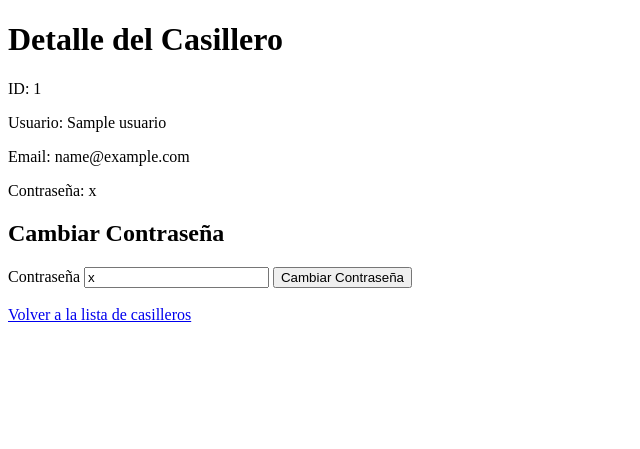
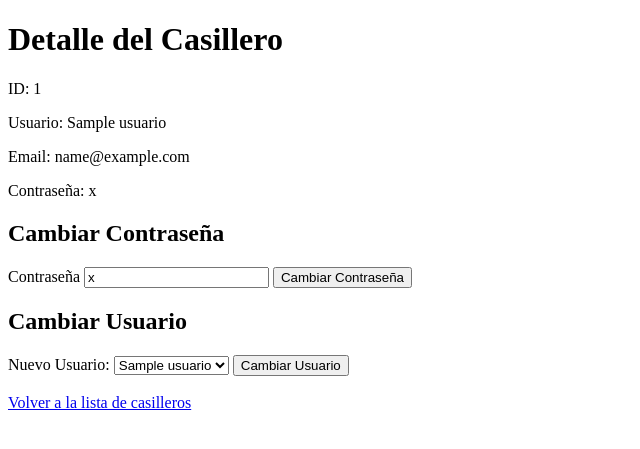
Before and after one commit to Taspee/PDS3, a Django app: page /casilleros/1/ in a window 1280 px wide. Shown: the top 449 px of the page, without its empty margins (0-640 px from the left). Run offline with Django 5.2, Linux system fonts and the light colour scheme; tables that the repository leaves empty hold one stand-in row (values such as "Sample post").

Commit message:
Bugfixes y la posibilidad de cambiar usuario al locker

```diff
--- a/lockers/lapp/forms.py
+++ b/lockers/lapp/forms.py
@@ -12,7 +12,9 @@ class UsuarioForm(forms.ModelForm):
 class CasilleroPasswordForm(forms.ModelForm):
     class Meta:
         model = Casillero
-        fields = ['password']  # Asegúrate de que 'password' es el campo que estás usando
+        fields = ['password']  # Campo de contraseña
+
+    nuevo_usuario_id = forms.ModelChoiceField(queryset=Usuario.objects.all(), required=False, label="Nuevo Usuario")
 
     def clean_password(self):
         password = self.cleaned_data.get('password')
--- a/lockers/lapp/templates/casillero_detail.html
+++ b/lockers/lapp/templates/casillero_detail.html
@@ -27,7 +27,19 @@
             </ul>
         {% endif %}
 
-        <button type="submit">Cambiar Contraseña</button>
+        <button type="submit" name="cambiar_contraseña">Cambiar Contraseña</button>
+    </form>
+
+    <h2>Cambiar Usuario</h2>
+    <form method="POST">
+        {% csrf_token %}
+        <label for="nuevo_usuario_id">Nuevo Usuario:</label>
+        <select name="nuevo_usuario_id" id="nuevo_usuario_id">
+            {% for usuario in usuarios %}
+                <option value="{{ usuario.id }}">{{ usuario.name }}</option>
+            {% endfor %}
+        </select>
+        <button type="submit" name="cambiar_usuario">Cambiar Usuario</button>
     </form>
 
     <br>
--- a/lockers/lapp/templates/casilleros_list.html
+++ b/lockers/lapp/templates/casilleros_list.html
@@ -13,11 +13,13 @@
         {% for casillero in casilleros %}
             <tr>
                 <td>{{ casillero.id }}</td>
-                    <td>{{ casillero.user.name }}</td>
-                    <td>{{ casillero.user.email }}</td>
+                <td>{{ casillero.usuario.name }}</td>  <!-- Accede correctamente al nombre del usuario -->
+                <td>{{ casillero.usuario.email }}</td>  <!-- Accede correctamente al email del usuario -->
                 <td>{{ casillero.password }}</td>
                 <td>
                     <a href="{% url 'locker_detail' casillero.id %}">Ver</a>
                 </td>
             </tr>
         {% endfor %}
+    </tbody>
+</table>
--- a/lockers/lapp/views.py
+++ b/lockers/lapp/views.py
@@ -9,36 +9,72 @@ from django.core.mail import EmailMessage
 # Vista para mostrar el estado de los casilleros
 def casilleros_list(request):
     casilleros = Casillero.objects.select_related('usuario').all()  # Obtiene los casilleros con sus usuarios
+    print(casilleros)  # Verifica que los datos están siendo recuperados
     return render(request, 'casilleros_list.html', {'casilleros': casilleros})
+
 def casillero_detail(request, casillero_id):
     casillero = get_object_or_404(Casillero, id=casillero_id)
+    usuarios = Usuario.objects.all()  # Obtén todos los usuarios para mostrarlos en el formulario
 
     if request.method == 'POST':
-        # Si se recibe el formulario para cambiar la contraseña
-        form = CasilleroPasswordForm(request.POST, instance=casillero)
-        if form.is_valid():
-            form.save()  # Guarda la nueva contraseña
+        # Si se presionó el botón para cambiar la contraseña
+        if 'cambiar_contraseña' in request.POST:
+            form = CasilleroPasswordForm(request.POST, instance=casillero)
+            if form.is_valid():
+                form.save()  # Guarda la nueva contraseña
 
-            # Enviar correo electrónico notificando el cambio de contraseña
-            asunto = 'Tu contraseña ha sido cambiada'
-            mensaje = f'<p>Hola {casillero.usuario.name}, tu contraseña ha sido cambiada con éxito.</p>\n Tu Nueva contraseña es: {casillero.password}'
-            destinatarios = [casillero.usuario.email]
+                # Enviar correo electrónico notificando el cambio de contraseña
+                asunto = 'Tu contraseña ha sido cambiada'
+                mensaje = f"<p>Hola {casillero.usuario.name}, tu contraseña ha sido cambiada con éxito.</p><p>Tu nueva contraseña es: {casillero.password}</p>"
+                destinatarios = [casillero.usuario.email]
 
-            # Usar EmailMessage para enviar el correo en formato HTML
-            email = EmailMessage(
-                asunto,  # Asunto del correo
-                mensaje,  # Cuerpo del mensaje (en HTML)
-                settings.DEFAULT_FROM_EMAIL,  # Correo desde el que se envía
-                destinatarios,  # Lista de destinatarios
-            )
-            email.content_subtype = "html"  # Indica que el contenido es HTML
-            email.send()  # Envía el correo
+                email = EmailMessage(
+                    asunto,
+                    mensaje,
+                    settings.DEFAULT_FROM_EMAIL,
+                    destinatarios,
+                )
+                email.content_subtype = "html"
+                email.send()
 
-            return redirect('locker_detail', casillero_id=casillero.id)  # Redirige a la misma vista para ver los cambios
+                return redirect('locker_detail', casillero_id=casillero.id)  # Redirige para ver los cambios
+
+        # Si se presionó el botón para cambiar el usuario
+        elif 'cambiar_usuario' in request.POST:
+            nuevo_usuario_id = request.POST.get('nuevo_usuario_id')
+            if nuevo_usuario_id:
+                nuevo_usuario = Usuario.objects.get(id=nuevo_usuario_id)
+                casillero.usuario = nuevo_usuario
+                casillero.save()
+
+                # Enviar correo electrónico al nuevo usuario notificando el ID del casillero y su contraseña
+                asunto = 'Nuevo Casillero Asignado'
+                mensaje = f"""
+                <p>Hola {nuevo_usuario.name},</p>
+                <p>Se te ha asignado el Casillero ID: {casillero.id}.</p>
+                <p>Tu contraseña es: {casillero.password}</p>
+                """
+                destinatarios = [nuevo_usuario.email]
+
+                email = EmailMessage(
+                    asunto,
+                    mensaje,
+                    settings.DEFAULT_FROM_EMAIL,
+                    destinatarios,
+                )
+                email.content_subtype = "html"
+                email.send()
+
+                return redirect('locker_detail', casillero_id=casillero.id)
+
     else:
         form = CasilleroPasswordForm(instance=casillero)
 
-    return render(request, 'casillero_detail.html', {'casillero': casillero, 'form': form})
+    return render(request, 'casillero_detail.html', {
+        'casillero': casillero,
+        'form': form,
+        'usuarios': usuarios,  # Pasar la lista de usuarios a la plantilla
+    })
 
 
 # Vista para listar usuarios
```
Lines whose indentation alone changed are shown as unchanged.
